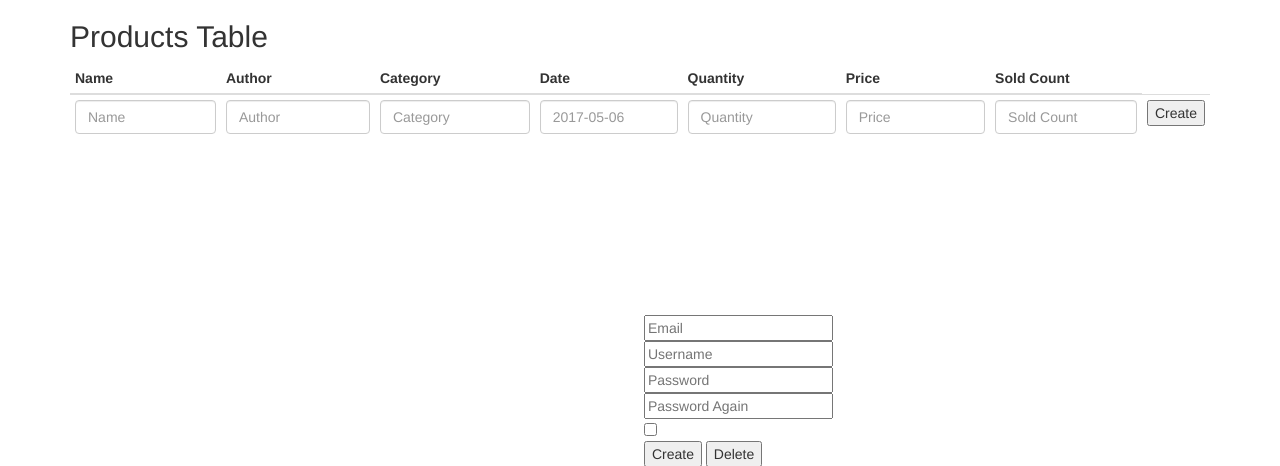
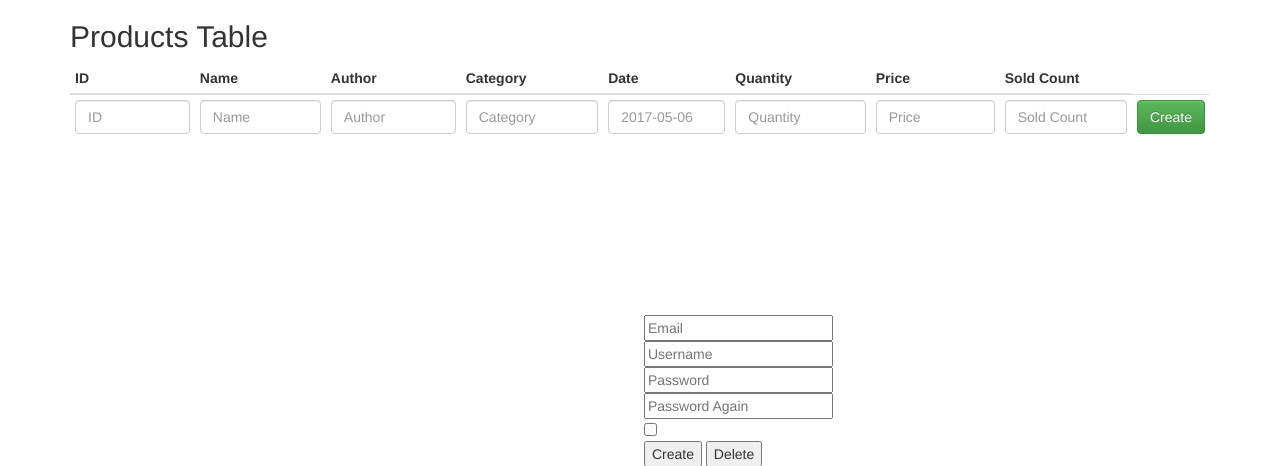
Before and after one commit to dogancancolak/Deuzon-Ecommerce--HQ-Warehouse, a Django app: page /product/del/1/ in a window 1280 px wide. Shown: the top 466 px of the page. Run offline with Django 3.2, Linux system fonts and the light colour scheme; data that the repository does not hold is empty; some libraries are stand-ins or nearby versions.

Commit message:
Crud optimized for Products

```diff
--- a/hq/templates/index.html
+++ b/hq/templates/index.html
@@ -19,6 +19,7 @@
   <table class="table table-condensed">
     <thead>
       <tr>
+        <th>ID</th>
         <th>Name</th>
         <th>Author</th>
         <th>Category</th>
@@ -31,7 +32,7 @@
     <tbody>
         {% for product in products %}
       <tr>
-
+        <td>{{ product.id }}</td>
         <td>{{ product.name }}</td>
         <td>{{ product.author }}</td>
         <td>{{ product.category }}</td>
@@ -39,24 +40,24 @@
         <td>{{ product.quantity }}</td>
         <td>{{ product.price }}</td>
         <td>{{ product.soldcount }}</td>
-        <td><a class="btn btn-primary" href = "./edit/{{ product.id }}">Edit</a>
+        <td><a class="btn btn-primary" href="/home/product/{{ product.id }}">Edit</a>
         <a class="btn btn-danger" href = "/product/del/{{ product.id }}">Delete</a></td>
       </tr>
       {% endfor %}
     </tbody>
     <tfoot>
         <tr>
-            <form action="/product/handle_product/" method="post" style="display:inline-block">
+            <form action="/product/create/" method="post" style="display:inline-block">
             {% csrf_token %}
-            <input type="number" name="id" id="id" hidden/>
-            <td><input class="form-control" placeholder="Name" type="text" name="name" id="name"/></td>
-            <td><input class="form-control" placeholder="Author" type="text" name="author"/></td>
-            <td><input class="form-control" placeholder="Category" type="text" name="category"/></td>
-            <td><input class="form-control" placeholder="2017-05-06" type="text" name="date"/></td>
-            <td><input class="form-control" placeholder="Quantity" type="number" name="quantity"/></td>
-            <td><input class="form-control" placeholder="Price" type="number" name="price"/></td>
-            <td><input class="form-control" placeholder="Sold Count" type="number" name="soldcount"/></td>
-            <td><button type="submit" name="button" value="create">Create</button></td>
+            <td><input class="form-control" placeholder="ID" type="number" name="id" id="id" value="{% if selected%}{{selected.id}}{% endif%}"/></td>
+            <td><input class="form-control" placeholder="Name" type="text" name="name" id="name" value="{% if selected%}{{selected.name}}{% endif%}"/></td>
+            <td><input class="form-control" placeholder="Author" type="text" name="author" value="{% if selected%}{{selected.author}}{% endif%}"/></td>
+            <td><input class="form-control" placeholder="Category" type="text" name="category" value="{% if selected%}{{selected.category}}{% endif%}"/></td>
+            <td><input class="form-control" placeholder="2017-05-06" type="text" name="date" value="{% if selected%}{{selected.date}}{% endif%}"/></td>
+            <td><input class="form-control" placeholder="Quantity" type="number" name="quantity" value="{% if selected%}{{selected.quantity}}{% endif%}"/></td>
+            <td><input class="form-control" placeholder="Price" type="number" name="price" value="{% if selected%}{{selected.price}}{% endif%}"/></td>
+            <td><input class="form-control" placeholder="Sold Count" type="number" name="soldcount" value="{% if selected%}{{selected.soldcount}}{% endif%}"/></td>
+            <td><button type="submit" name="button" class="btn btn-success">Create</button></td>
             </form>
         </tr>
 
@@ -93,6 +94,14 @@
     </div>
 </div>
 
+<script>
+    function edit(a) {
+        var a = 0
+        console.log('{{products.a}}')
+        document.getElementById("name").value = a.name;
+    }
 
+</script>
 </body>
+
 </html>
--- a/hq/urls.py
+++ b/hq/urls.py
@@ -1,7 +1,9 @@
 from django.conf.urls import url
 
 from . import views
+from product import views as pviews
 
 urlpatterns = [
     url(r'^$', views.index, name='index'),
+    url(r'^product/(\d+)/$', pviews.edit_product)
 ]
--- a/hq/views.py
+++ b/hq/views.py
@@ -8,10 +8,16 @@ import requests
 # Create your views here.
 
 
-def index(request):
-    products = Product.objects.all()
-    users = User.objects.all()
-    return render(request, 'index.html', {'products': products, 'users': users})
+def index(request,selected=0):
+    if selected:
+        products = Product.objects.all()
+        users = User.objects.all()
+        return render(request, 'index.html', {'products': products, 'users': users, 'selected':selected})
+    else:
+        products = Product.objects.all()
+        users = User.objects.all()
+        return render(request, 'index.html', {'products': products, 'users': users})
+
 
 
 def get_cargo_prices():
--- a/product/urls.py
+++ b/product/urls.py
@@ -3,7 +3,8 @@ from django.conf.urls import url
 from . import views
 
 urlpatterns = [
-    url(r'^handle_product/$', views.handle_product, name='handle_product'),
+    url(r'^create/(?P<id>\w+)/$', views.create_product, name='handle_product'),
+    url(r'^create/$', views.create_product, name='handle_product'),
     url(r'^del/(\d+)/', views.delete_product, name = 'delete_product'),
     url(r'^$', views.product_list, name='product_list'),
 ]
--- a/product/views.py
+++ b/product/views.py
@@ -11,10 +11,25 @@ from django.http import JsonResponse
 
 # Create your views here.
 
-def create_product(request):
+def create_product(request,id=''):
     params = request.POST
 
-    if (params["name"] is not "") \
+
+    if id!="" or params['id'] != "":
+
+        Product.objects.update_or_create(pk=params["id"],
+                                        defaults={
+                                            "name":params["name"],
+                                            "author":params["author"],
+                                            "date":params["date"],
+                                            "price":params["price"],
+                                            "quantity":params["quantity"],
+                                            "soldcount":params["soldcount"],
+                                            "category":params["category"]
+                                        })
+        return index(request)
+    else:
+        if (params["name"] is not "") \
             and (params["author"] is not "") \
             and (params["date"] is not "") \
             and (params["price"] is not "") \
@@ -22,15 +37,16 @@ def create_product(request):
             and (params["soldcount"] is not "") \
             and (params["category"] is not ""):
 
-        Product.objects.update_or_create(name=params["name"],
+            Product.objects.create(name=params["name"],
                                             author=params["author"],
                                             date=params["date"],
-                                         defaults={
-                                            "price":float(params["price"]),
-                                            "quantity":params["quantity"],
-                                            "soldcount":params["soldcount"],
-                                            "category":params["category"]})
-    return index(request)
+                                            price=float(params["price"]),
+                                            quantity=params["quantity"],
+                                            soldcount=params["soldcount"],
+                                            category=params["category"])
+        return index(request)
+
+
 
 
 def delete_product(request,id):
@@ -38,7 +54,9 @@ def delete_product(request,id):
     Product.objects.filter(pk=id).delete()
     return index(request)
 
-
+def edit_product(request,id):
+    selected = Product.objects.get(pk=id)
+    return index(request,selected)
 
 @csrf_exempt
 def product_list(request):
@@ -52,16 +70,8 @@ def product_list(request):
 
     elif request.method == 'POST':
         data = JSONParser().parse(request)
-        embed()
         serializer = ProductSerializer(data=data)
         if serializer.is_valid():
             serializer.save()
             return JsonResponse(serializer.data, status=201)
         return JsonResponse(serializer.errors, status=400)
-
-
-def handle_product(request):
-    if request.POST["button"] == "create":
-        return create_product(request)
-    elif request.POST["button"] == "delete":
-        return delete_product(request)
```
